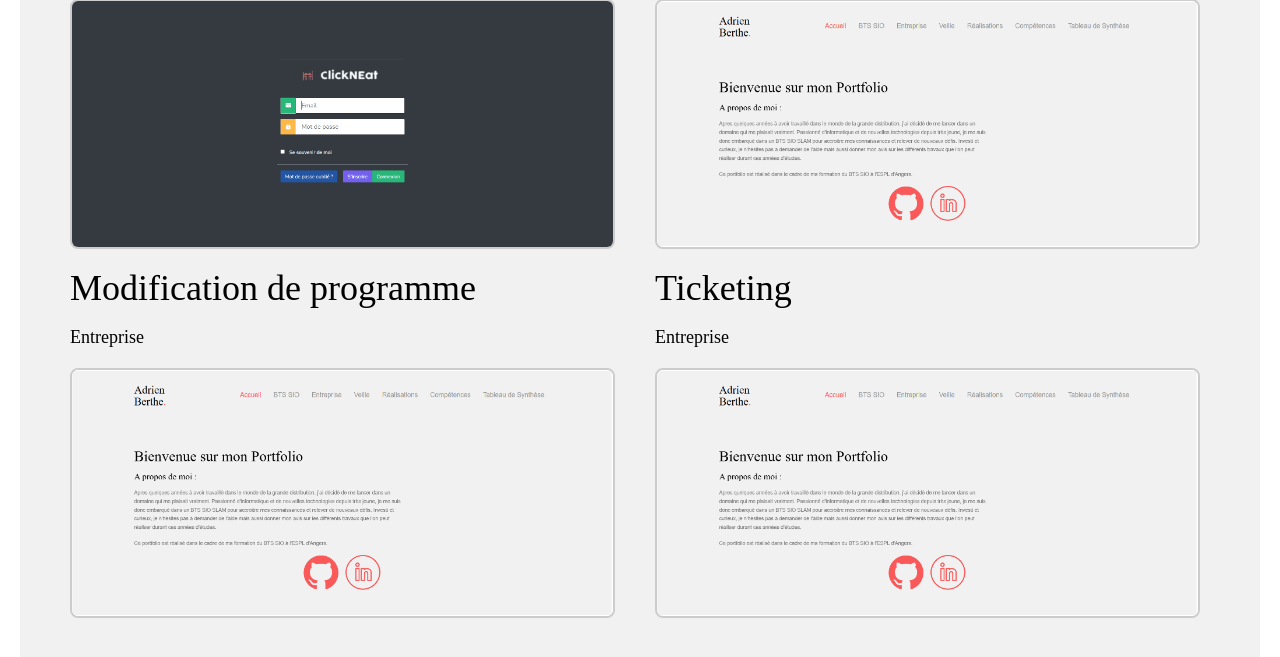
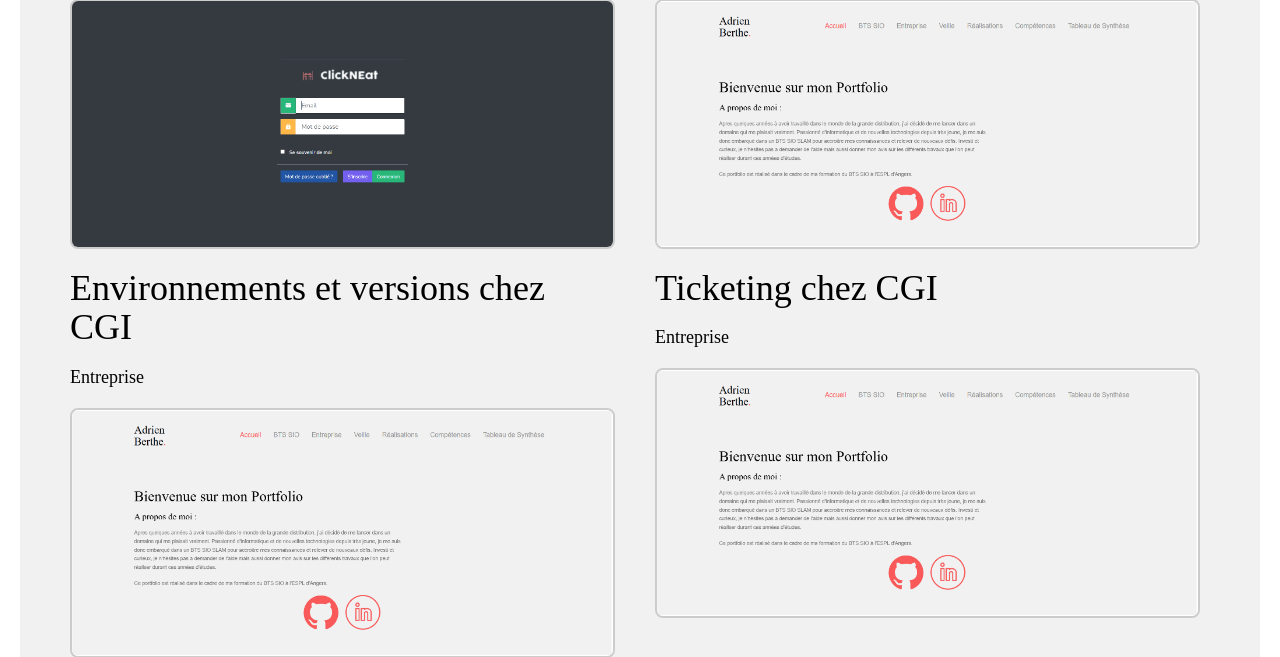
Before and after one commit to BertheAdrien/portfolio, a PHP site: page /index.php?page=realisations in a window 1280 px wide. Shown: the part 822-1479 px from the top of the page. Run offline with PHP 8.4, Linux system fonts and the light colour scheme; some web fonts are replaced.

Commit message:
ajout envir et versions

```diff
--- a/src/pages/projectModificationProgramme.php
+++ b/src/pages/projectModificationProgramme.php
@@ -60,7 +60,6 @@ $pageTitle = 'Expérience Pro - Adrien Berthe';
         <div class="col-md-12">
             <h2>Suivi concret d'une modification de programme</h2>
             <ul>
-
             </ul>
         </div>
     </div>
@@ -94,7 +93,7 @@ $pageTitle = 'Expérience Pro - Adrien Berthe';
         <div class="col-md-12">
             <h2>Compétences</h2>
             <ul>
-                <li><strong><a href="?page=competences">Gestion et résolution de tickets JIRA</a></strong></li>
+                <li><strong><a href="?page=competences"></a></strong></li>
             </ul>
         </div>
     </div>
--- a/src/pages/realisations.php
+++ b/src/pages/realisations.php
@@ -80,12 +80,12 @@ $pageTitle = 'Realisations - Adrien Berthe';
             <div class="row">
                 <div class="col-md-6 padding-right">
                     <div class="col-md-12 animate-box">
-                        <h1>Modification de programme</h1>
+                        <h1>Environnements et versions chez CGI</h1>
                         <h4>Entreprise</h4>
                         <a href="?page=project-modification-programme" class="portfolio-grid border border-dark rounded">
                             <img src="public/assets/images/Portfolio.PNG" class="img-responsive" alt="Modification de programme">
                             <div class="desc">
-                                <h3>Système de modification de programme</h3>
+                                <h3>Système de modification de programme en entreprise</h3>
                             </div>
                         </a>
                     </div>
@@ -93,7 +93,7 @@ $pageTitle = 'Realisations - Adrien Berthe';
 
                 <div class="col-md-6 padding-right">
                     <div class="col-md-12 animate-box">
-                        <h1>Ticketing</h1>
+                        <h1>Ticketing chez CGI</h1>
                         <h4>Entreprise</h4>
                         <a href="?page=project-ticketing" class="portfolio-grid border border-dark rounded">
                             <img src="public/assets/images/Portfolio.PNG" class="img-responsive" alt="Ticketing">
```
Also changed, not shown: 1 other file.
